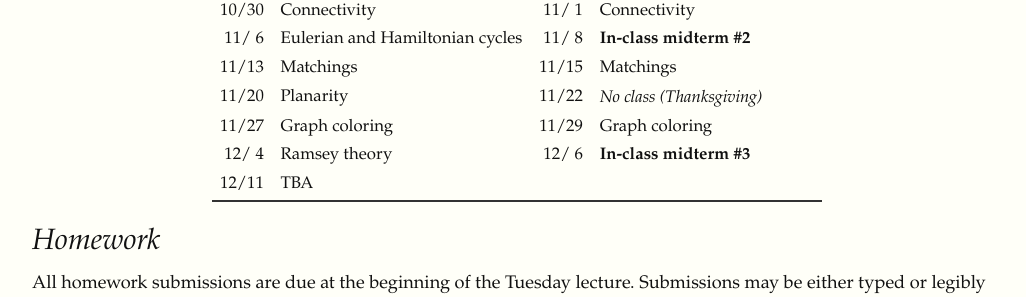
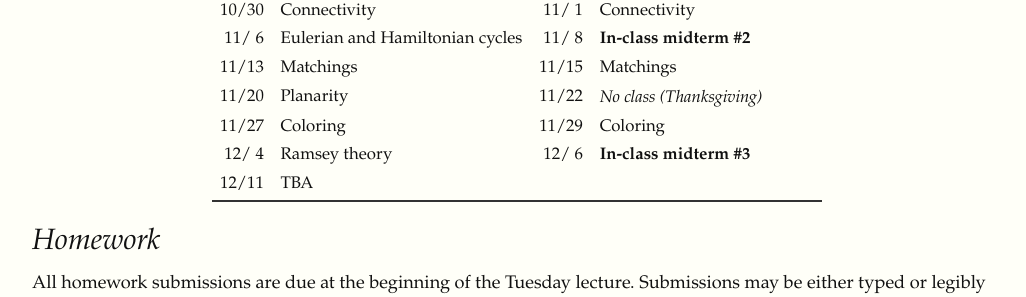
Before and after one commit to yufeizhao/yufeizhao.github.io, a Jekyll site: the page built from 211/index.md, in a window 1280 px wide and 900 px high, scrolled down 1185 px. Shown: the part 141-438 px from the top of the window, without its empty margins (123-1149 px from the left). Built offline with Jekyll 4.4.1, drawn with Linux system fonts in a browser that asks for light colours; nearby versions of some CDN libraries.

Commit message:
coloring

```diff
--- a/211/index.md
+++ b/211/index.md
@@ -51,14 +51,14 @@ The exact schedule of future topics is tentative.
 |   9/25 | Sieve             | 9/27 | Generating functions
 |  10/ 2 | Generating functions     | 10/ 4 | Generating functions
 |  10/ 9 | _No class (Columbus Day)_ | 10/11 | **In-class midterm #1**
-|  10/16 | Generating functions     | 10/18 | Introduction to graph theory
+|  10/16 | Generating functions  | 10/18 | Introduction to graph theory
 |  10/23 | Trees | 10/25 | Trees
-|  10/30 | Connectivity                    | 11/ 1 | Connectivity
+|  10/30 | Connectivity          | 11/ 1 | Connectivity
 |  11/ 6 | Eulerian and Hamiltonian cycles  | 11/ 8 | **In-class midterm #2**
-|  11/13 | Matchings                | 11/15 | Matchings
-|  11/20 | Planarity           | 11/22 | _No class (Thanksgiving)_
-|  11/27 | Graph coloring           | 11/29 | Graph coloring
-|  12/ 4 | Ramsey theory     | 12/ 6 | **In-class midterm #3**
+|  11/13 | Matchings             | 11/15 | Matchings
+|  11/20 | Planarity             | 11/22 | _No class (Thanksgiving)_
+|  11/27 | Coloring              | 11/29 | Coloring
+|  12/ 4 | Ramsey theory         | 12/ 6 | **In-class midterm #3**
 |  12/11 | TBA
 
 ## Homework
```
